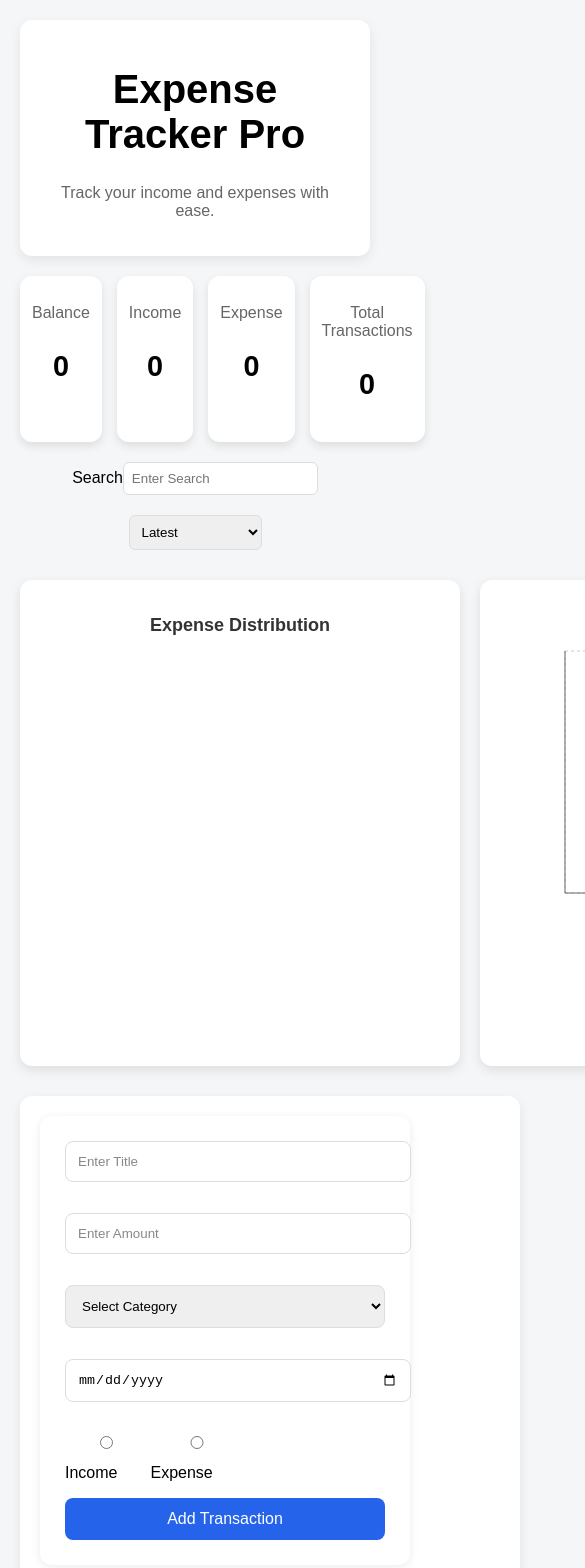
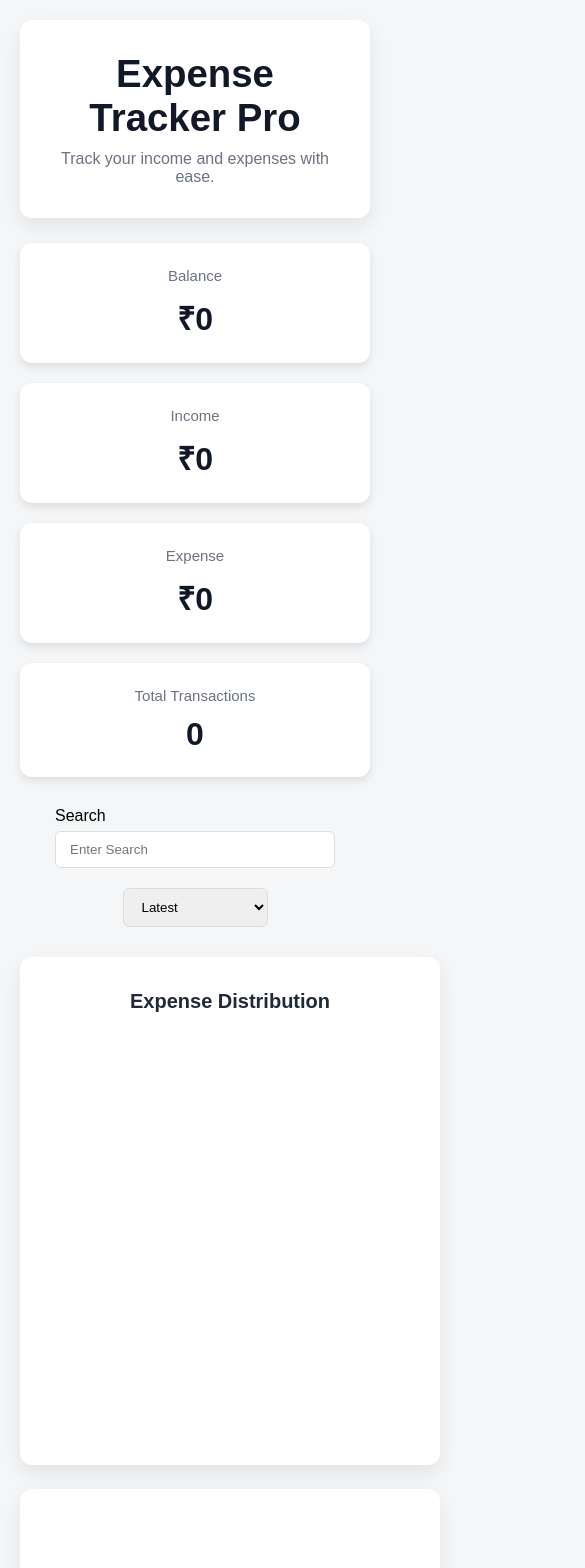
Before and after one commit to chetanchauhan715/expense-tracker-pro, a React (Vite) app: page / in a window 390 px wide. Shown: the top 1568 px of the page, 585 px wide, since content can reach past the window. Built offline with nearby package versions, Linux system fonts and the light colour scheme.

Commit message:
refactor: upgrade style for app

```diff
--- a/src/App.css
+++ b/src/App.css
@@ -5,13 +5,12 @@ body {
   }
 
 
-  .middle-container {
-    display: grid;
-    grid-template-columns: 1fr 1.5fr;
-    gap: 20px;
-    align-items: start;
-  }
-
+  .middle-container{
+    display:grid;
+    grid-template-columns:350px 1fr;
+    gap:24px;
+    align-items:start;
+}
 
 .main-container {
   max-width: 1200px;
@@ -22,6 +21,7 @@ body {
 
 
 .transactionForm-container {
+    /* width:100%; */
     background: white;
     padding: 20px;
     border-radius: 12px;
@@ -35,22 +35,31 @@ body {
     gap: 10px;
   }
 
-.controls {
-    display: flex;
-    justify-content: center;
-    gap: 20px;
-    margin-bottom: 20px;
-    margin-bottom: 30px;
-    flex-wrap: wrap;
-
-  }
+  .controls{
+    display:flex;
+    justify-content:center;
+    align-items:end;
+    gap:20px;
+    margin:30px 0;
+    flex-wrap:wrap;
+}
 
   .controls input,
   .controls select {
-    padding: 8px;
+    padding:10px 14px;
     border-radius: 6px;
     border: 1px solid #ddd;
   }
+
+.filtering,
+.sorting{
+    display:flex;
+    flex-direction:column;
+    gap:6px;
+}
+.filtering input{
+  width:250px;
+}
 
   .charts-section {
     margin: 30px 0;
--- a/src/components/Charts/Charts.css
+++ b/src/components/Charts/Charts.css
@@ -1,22 +1,26 @@
 .charts-container {
-    display: grid;
-    grid-template-columns: 1fr 1fr;
-    gap: 20px;
-    margin-top: 30px;
-  }
+  display: grid;
+  grid-template-columns: repeat(auto-fit, minmax(420px, 1fr));
+  gap: 24px;
+  margin: 20px 0;
+}
 
   .chart-card {
     background: white;
-    padding: 20px;
+    padding: 24px;
     border-radius: 12px;
-    box-shadow: 0 4px 12px rgba(0,0,0,0.1);
+    box-shadow:0 8px 20px rgba(0,0,0,.08);
     display: flex;
     flex-direction: column;
     align-items: center;
+    justify-content: center;
+    min-height:460px;
+
   }
 
-  .chart-card h2 {
-    margin-bottom: 10px;
-    font-size: 18px;
-    color: #333;
-  }
+  .chart-card h2{
+    margin:0 0 20px;
+    font-size:20px;
+    font-weight:600;
+    color:#1f2937;
+}
--- a/src/components/Dashboard/Dashboard.css
+++ b/src/components/Dashboard/Dashboard.css
@@ -1,6 +1,18 @@
 .dashboard {
-    display: grid;
-    grid-template-columns: repeat(4, 1fr);
-    gap: 15px;
-    margin-bottom: 20px;
+  display: grid;
+  grid-template-columns: repeat(4, 1fr);
+  gap: 20px;
+  margin: 25px 0;
+}
+
+@media (max-width: 900px){
+  .dashboard{
+      grid-template-columns: repeat(2,1fr);
   }
+}
+
+@media (max-width:550px){
+  .dashboard{
+      grid-template-columns:1fr;
+  }
+}
--- a/src/components/Dashboard/StatsCard.css
+++ b/src/components/Dashboard/StatsCard.css
@@ -2,7 +2,7 @@
     background-color: white;
     text-align: center;
     border-radius: 12px;
-    padding: 12px;
+    padding:24px;
     box-shadow: 0 4px 10px rgba(0, 0, 0, 0.1);
 
     transition: transform 0.3s ease,
@@ -11,21 +11,25 @@
 }
 
 .stats-card:hover {
-    transform: translateY(-5px);
-
+    transform:translateY(-4px) scale(1.02);
     box-shadow: 0 8px 20px rgba(0, 0, 0, 0.15);
 
 }
 
 .stats-card p{
-    font-size: 1.8rem;
-    font-weight: bold;
+    margin-top:12px;
+    margin-bottom:0;
+
+    font-size:32px;
+    font-weight:700;
+
+    color:#111827;
 }
 
 
-.stats-card h3 {
-    font-weight: 400;
-    font-size: 1rem;
-    color: #666;
-
+.stats-card h3{
+    margin:0;
+    color:#6b7280;
+    font-size:15px;
+    font-weight:500;
 }
--- a/src/components/Dashboard/StatsCard.jsx
+++ b/src/components/Dashboard/StatsCard.jsx
@@ -4,7 +4,9 @@ function  StatsCard ({title , value}){
     return(
         <div className="stats-card">
             <h3>{title}</h3>
-            <p>{value}</p>
+            <p>
+  {title === "Total Transactions" ? value : `₹${value}`}
+</p>
         </div>
     );
 }
--- a/src/components/Header/Header.css
+++ b/src/components/Header/Header.css
@@ -1,16 +1,22 @@
 header {
     background: white;
-    padding: 20px;
+    padding: 32px;
     border-radius: 12px;
     text-align: center;
-    box-shadow: 0 4px 12px rgba(0,0,0,0.08);
+    box-shadow:0 8px 20px rgba(0,0,0,.08);
     margin-bottom: 20px;
   }
 
-.header h1{
-    font-size: 2.5rem;
-    font-weight: 700;
+  .header h1{
+    margin:0;
+    font-size:2.4rem;
+    font-weight:700;
+    color:#111827;
 }
+
 .header p{
-    color:#666;
+    margin-top:10px;
+    margin-bottom:0;
+    color:#6b7280;
+    font-size:16px;
 }
--- a/src/components/TransactionForm/TransactionForm.css
+++ b/src/components/TransactionForm/TransactionForm.css
@@ -3,7 +3,7 @@
     padding:25px;
     border-radius:12px;
     box-shadow:0 2px 10px rgba(0,0,0,0.08);
-    width:320px;
+
 }
 
 .form form{
@@ -21,11 +21,14 @@
     margin-bottom:15px;
     border:1px solid #ddd;
     border-radius:8px;
+    box-sizing:border-box;
 }
 
 .form input:focus,
 .form select:focus{
-    border-color: #2563eb;
+    border-color:#2563eb;
+    outline:none;
+    box-shadow:0 0 0 3px rgba(37,99,235,.15);
 }
 
 .form input,
@@ -50,7 +53,8 @@
 }
 
 .form button:hover{
-    background-color: #0830a8;
+    background:#1d4ed8;
+    transform:translateY(-2px);
 }
 
 
@@ -59,6 +63,9 @@
     gap:12px;
 }
 
-.type-buttons button{
-    flex:1;
+
+.type-buttons label{
+    display:flex;
+    align-items:center;
+    gap:6px;
 }
--- a/src/components/TransactionList/TransactionItem.css
+++ b/src/components/TransactionList/TransactionItem.css
@@ -1,56 +1,80 @@
 .transaction-item{
     display:flex;
     justify-content:space-between;
-    align-items:center;
+    align-items:flex-start;
 
     background:white;
-    padding:15px 20px;
-    margin-bottom:15px;
+    padding:12px 18px;
+    margin-bottom:12px;
 
-    border-radius:10px;
-    box-shadow:0 2px 8px rgba(0,0,0,0.08);
+    border-radius:12px;
+    box-shadow:0 8px 20px rgba(0,0,0,.08);
 
     list-style:none;
 }
 
-.transaction-item button{
-    padding:8px 12px;
-    border:none;
-    border-radius:6px;
-    cursor:pointer;
+.left{
+    display:flex;
+    flex-direction:column;
 }
 
-.transaction-item button:first-of-type{
-    background:#2563eb;
-    color:white;
-}
-
-.transaction-item button:last-of-type{
-    background:#ef4444;
-    color:white;
+.left h3{
+    margin:0;
+    font-size:18px;
+    font-weight:600;
+    color:#111827;
 }
 
 
 
-.left{
-    display: flex;
-    flex-direction: column;
+.right{
+    display:flex;
+    flex-direction:column;
+    align-items:flex-end;
+    gap:3px;
 }
 
-.right{
-    display: flex;
-    flex-direction: column;
-    align-items: flex-end;
+.right h3{
+    margin:0;
+    font-size:24px;
+    font-weight:700;
 }
 
-.left h3 ,
-.right h3{
-    margin: 0;
+.right p{
+    font-size:13px;
+    color:#9ca3af;
 }
 
-.left p,
-.right p{
-    margin-top: 4px;
-    color: gray;
-    font-size: 14px;
+.actions{
+    display:flex;
+    gap:10px;
 }
+
+.transaction-item button{
+    border:none;
+    padding:8px 16px;
+    border-radius:8px;
+    cursor:pointer;
+    transition:0.2s;
+    color:white;
+}
+
+.transaction-item button:first-child{
+    background:#2563eb;
+}
+
+.transaction-item button:last-child{
+    background:#ef4444;
+}
+
+.transaction-item button:hover{
+    transform:translateY(-2px);
+}
+
+.income{
+    color:#16a34a;
+}
+
+.expense{
+    color:#dc2626;
+}
--- a/src/components/TransactionList/TransactionItem.jsx
+++ b/src/components/TransactionList/TransactionItem.jsx
@@ -1,31 +1,41 @@
 import "./TransactionItem.css";
 
-function TransactionItem({transaction , onDeleteTransaction , onEdit}){
+function TransactionItem({ transaction, onDeleteTransaction, onEdit }) {
 
-    function handleDelete(){
+  function handleDelete() {
     onDeleteTransaction(transaction.id);
   }
-    return(
+
+  return (
     <li className="transaction-item">
+
       <div className="left">
-              <h3>  {transaction.title} </h3>
-             <p>  {transaction.category} </p>
+        <h3>{transaction.title}</h3>
+        <p>{transaction.category}</p>
       </div>
 
       <div className="right">
-               <h3> {transaction.amount} </h3>
-               <p> {transaction.date} </p>
-            </div>
 
-            <button onClick={ ()=> onEdit(transaction)}>
+        <h3 className={transaction.type}>
+          ₹{transaction.amount}
+        </h3>
+
+        <p>{transaction.date}</p>
+
+        <div className="actions">
+          <button onClick={() => onEdit(transaction)}>
             Edit
           </button>
 
-            <button onClick={ handleDelete}>
+          <button onClick={handleDelete}>
             Delete
           </button>
+        </div>
+
+      </div>
+
     </li>
-    )
+  );
 }
 
 export default TransactionItem;
--- a/src/components/TransactionList/TransactionList.css
+++ b/src/components/TransactionList/TransactionList.css
@@ -1,3 +1,13 @@
 .transaction-list{
-    width:500px;
+    flex:1;
 }
+
+.transaction-list ul{
+    list-style:none;
+    padding:0;
+    margin:0;
+
+    display:flex;
+    flex-direction:column;
+    gap:16px;
+}
```
Lines whose indentation alone changed are shown as unchanged.
